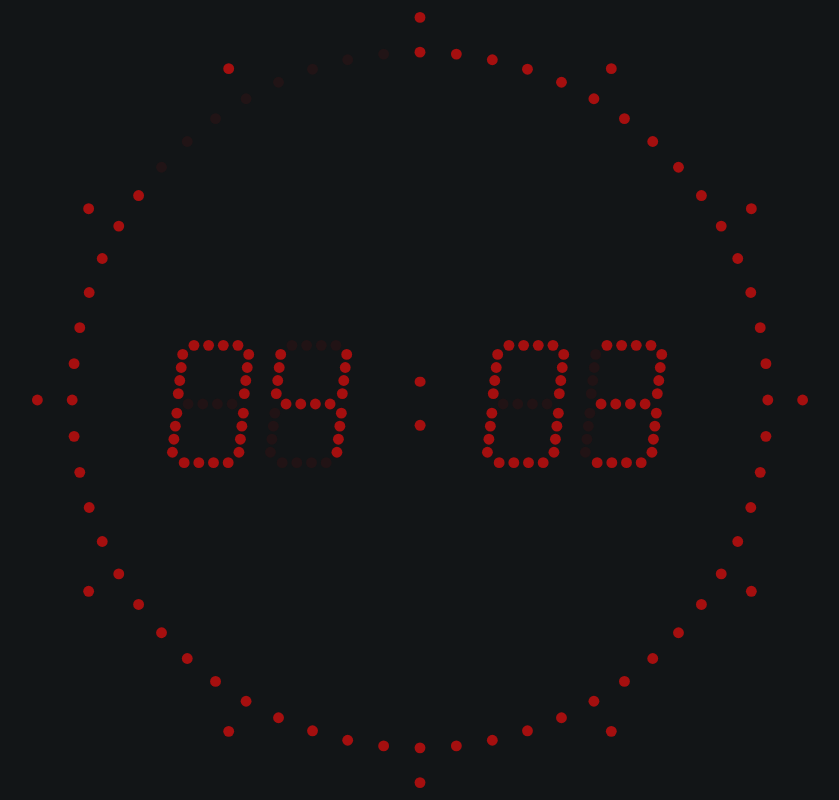
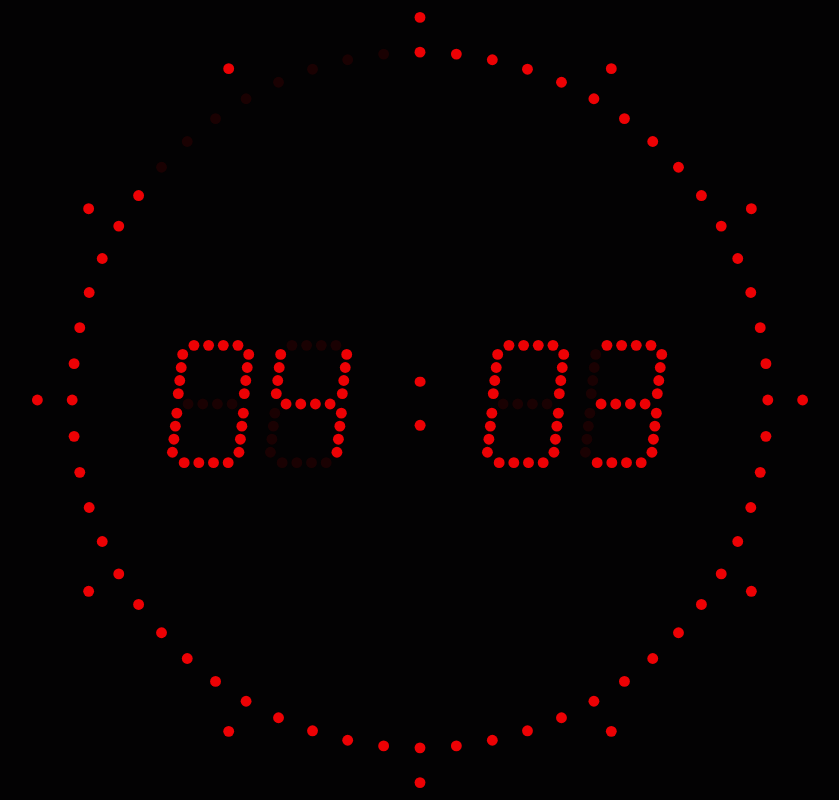
Before and after one commit to barandasdemir/criminal-clock, a Vue app: page / in a window 1280 px wide. Shown: the whole page, without its empty margins (220-1059 px from the left). Built offline with nearby package versions, Linux system fonts and the light colour scheme.

Commit message:
update colors

```diff
--- a/src/plugins/vuetify.ts
+++ b/src/plugins/vuetify.ts
@@ -9,17 +9,17 @@ export const vuetify = createVuetify({
     themes: {
       dark: {
         colors: {
-          background: '#121517',
-          surface: '#121517',
-          primary: '#98C6DD',
-          success: '#55AA71',
-          warning: '#DC6504',
-          info: '#98C6DD',
-          error: '#F36868',
+          background: '#030203',
+          surface: '#030203',
+          primary: '#ed0104',
+          success: '#55aa71',
+          warning: '#dc6504',
+          info: '#98c6dd',
+          error: '#f36868',
 
           // custom colors
-          dark: '#121517',
-          light: '#FFFFFF',
+          dark: '#030203',
+          light: '#ffffff',
         },
       },
     },
--- a/src/styles/settings.scss
+++ b/src/styles/settings.scss
@@ -13,5 +13,5 @@
   $list-item-icon-margin-end: 16px,
 
   // Overlays
-  $overlay-scrim-background: #121517,
+  $overlay-scrim-background: #030203,
 );
--- a/src/styles/variables.scss
+++ b/src/styles/variables.scss
@@ -5,10 +5,10 @@ $palettes: ();
 
 $colors: (
   light: #ffffff,
-  dark: #121517,
+  dark: #030203,
 
   // UI colors
-  primary: #a50f0f,
+  primary: #ed0104,
   success: #44885b,
   error: #a50f0f,
   info: #1573b7,
```
